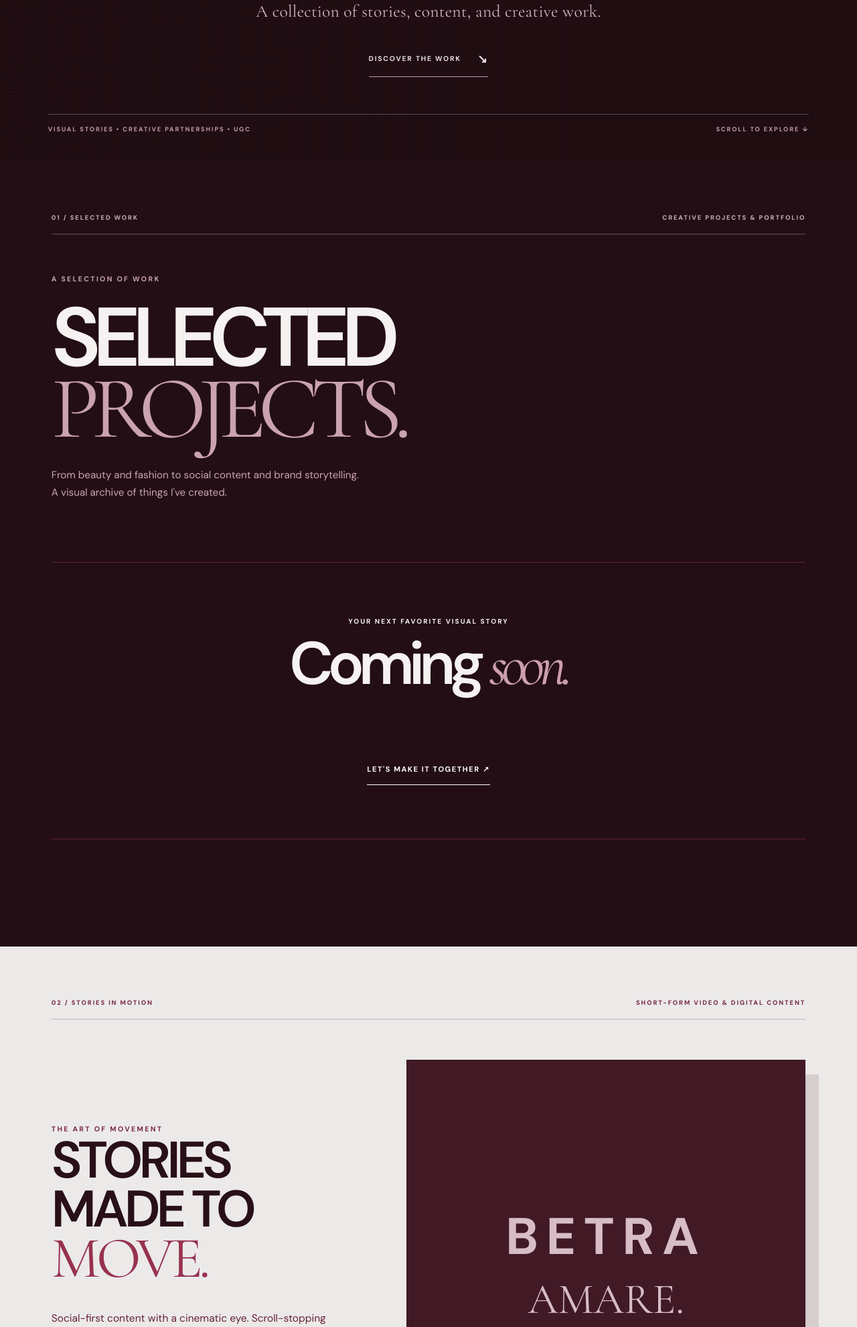
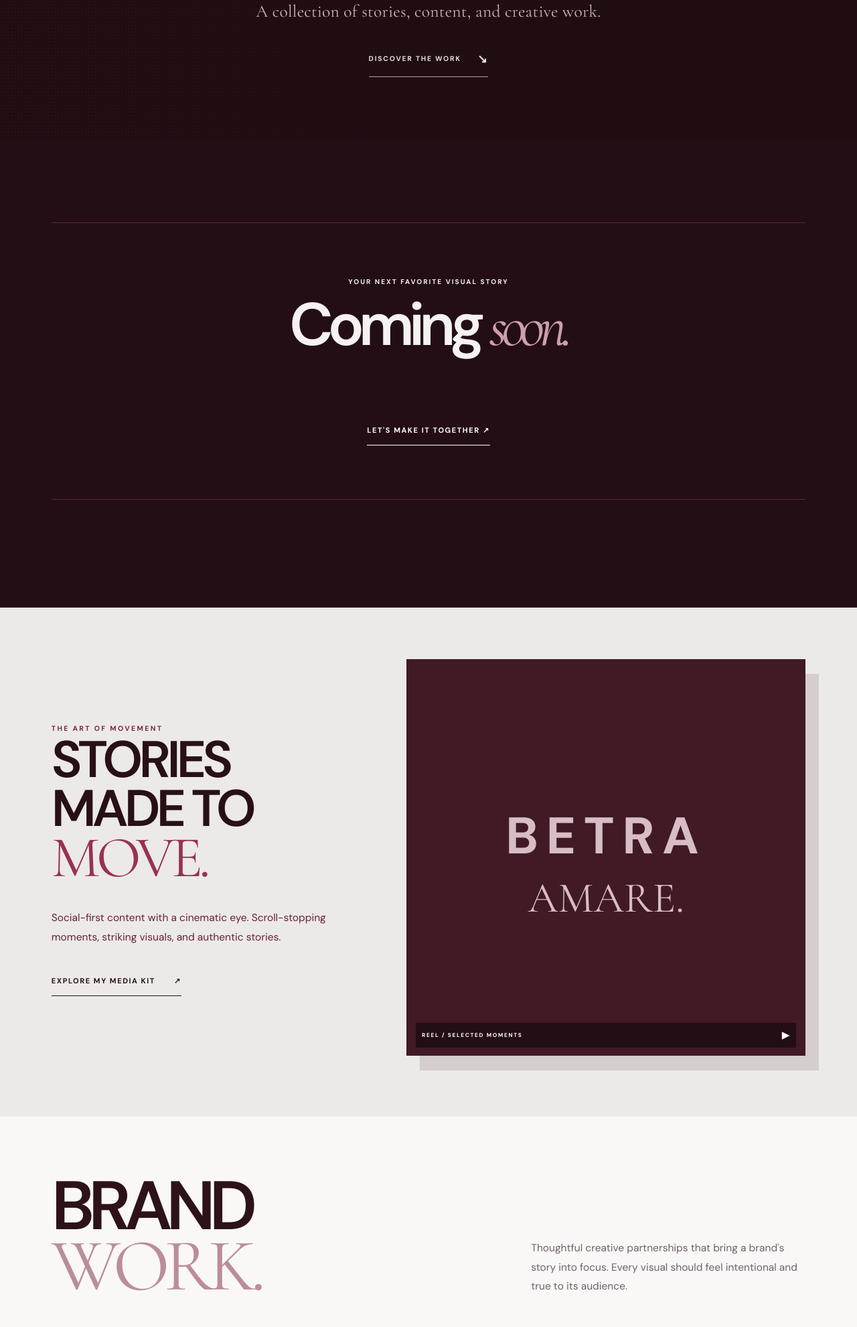
Before and after one commit to pampa12/Betra-Amare-Website-Redesign, a Django app: page /portfolio/ in a window 1280 px wide. Shown: the part 606-2587 px from the top of the page at 67% size. Run offline with Django 5.2, Linux system fonts and the light colour scheme; data that the repository does not hold is empty; some libraries are stand-ins or nearby versions.

Commit message:
Remove section labels and numbering from portfolio

```diff
--- a/static/css/portfolio-film.css
+++ b/static/css/portfolio-film.css
@@ -58,7 +58,7 @@
 .film-about-aside{display:block;margin-top:70px;padding-top:14px;border-top:1px solid #cdacb6;font-weight:700;font-size:.56rem;letter-spacing:.19em}
 
 /* Stage 2 — dramatic dark selected-work section and large imagery like case studies. */
-.film-work{background:#230e15;color:#f5f2f1;min-height:100vh;padding:clamp(48px,6vw,90px) clamp(22px,6vw,120px) clamp(100px,11vw,160px)}
+.film-work{background:#230e15;color:#f5f2f1;padding:clamp(48px,6vw,90px) clamp(22px,6vw,120px) clamp(100px,11vw,160px)}
 .film-work-intro{max-width:1330px;margin:0 auto clamp(48px,7vw,100px)}
 .film-work-intro .film-overline{color:#c9a5b0;margin-bottom:25px}
 .film-work-intro h2{font:600 clamp(4rem,9.7vw,11rem)/.88 'DM Sans',Arial,sans-serif;letter-spacing:-.1em;margin:0 0 32px}
--- a/templates/portfolio.html
+++ b/templates/portfolio.html
@@ -41,16 +41,9 @@
         <p class="film-intro-subtitle">A collection of stories, content, and creative work.</p>
         <a class="film-hero-action" href="#portfolio-gallery">Discover the work <span aria-hidden="true">↘</span></a>
       </div>
-      <div class="film-intro-bottom"><span>VISUAL STORIES • CREATIVE PARTNERSHIPS • UGC</span><a href="#portfolio-gallery">SCROLL TO EXPLORE <span aria-hidden="true">↓</span></a></div>
     </section>
 
-    <section class="film-work" id="portfolio-gallery" aria-labelledby="film-work-heading">
-      <div class="film-page-index film-page-index-dark"><span>01 / SELECTED WORK</span><span>CREATIVE PROJECTS &amp; PORTFOLIO</span></div>
-      <div class="film-work-intro film-reveal">
-        <p class="film-overline">A SELECTION OF WORK</p>
-        <h2 id="film-work-heading"><span>SELECTED</span><em>PROJECTS.</em></h2>
-        <p>From beauty and fashion to social content and brand storytelling. A visual archive of things I've created.</p>
-      </div>
+    <section class="film-work" id="portfolio-gallery" aria-label="Selected work">
       {% if portfolio_items %}
       <div class="film-gallery-menu portfolio-filter" role="group" aria-label="Filter portfolio projects">
         <button type="button" id="all" class="filter-btn active" aria-pressed="true" data-filter="all">All work</button>
@@ -132,7 +125,6 @@
 
 
     <section class="film-editorial{% if motion_reels %} film-editorial--reels{% endif %}" id="portfolio-showcase" aria-labelledby="film-editorial-heading">
-      <div class="film-page-index"><span>02 / STORIES IN MOTION</span><span>SHORT-FORM VIDEO &amp; DIGITAL CONTENT</span></div>
       {% if motion_reels %}
       <div class="film-reels" data-film-reels>
         <div class="film-reels-head">
@@ -185,11 +177,9 @@
         </div>
       </div>
       {% endif %}
-      <div class="film-editorial-foot"><span>CONTENT CREATION</span><span>MODEL WORK</span><span>STORYTELLING</span><span>CAMPAIGNS</span></div>
     </section>
 
     <section class="film-brands" id="portfolio-partnerships" aria-labelledby="film-brands-heading">
-      <div class="film-page-index"><span>03 / COLLABORATIONS</span><span>BRAND &amp; CREATOR PROJECTS</span></div>
       <div class="film-brands-top film-reveal"><h2 id="film-brands-heading">BRAND<br><em>WORK.</em></h2><p>Thoughtful creative partnerships that bring a brand's story into focus. Every visual should feel intentional and true to its audience.</p></div>
       {% if brand_reels %}
       <div class="film-brands-reels" data-film-reels>
@@ -219,7 +209,6 @@
     </section>
 
     <section class="film-skills" id="portfolio-skills" aria-labelledby="film-skills-heading">
-      <div class="film-page-index film-page-index-dark"><span>04 / THE PRACTICE</span><span>WHAT GOES INTO THE WORK</span></div>
       <div class="film-skills-layout">
         <h2 id="film-skills-heading" class="film-reveal">CREATIVE<br><em>PRACTICE.</em></h2>
         <div class="film-skills-list film-reveal">
@@ -232,7 +221,6 @@
     </section>
 
     <section class="film-contact" id="portfolio-connect" aria-labelledby="film-contact-heading">
-      <p class="film-overline">05 / NEXT CHAPTER</p>
       <h2 id="film-contact-heading" class="film-reveal">LET'S MAKE<br><em>SOMETHING.</em></h2>
       <p>{% if portfolio_content %}{{ portfolio_content.collab_title_prefix }} {{ portfolio_content.collab_title_emphasis }}{% else %}Have a project in mind? Let's create something worth remembering.{% endif %}</p>
       <a href="/inquire/" class="film-contact-cta">{% if portfolio_content %}{{ portfolio_content.button_text }}{% else %}START A PROJECT{% endif %}<span aria-hidden="true">↗</span></a>
```
